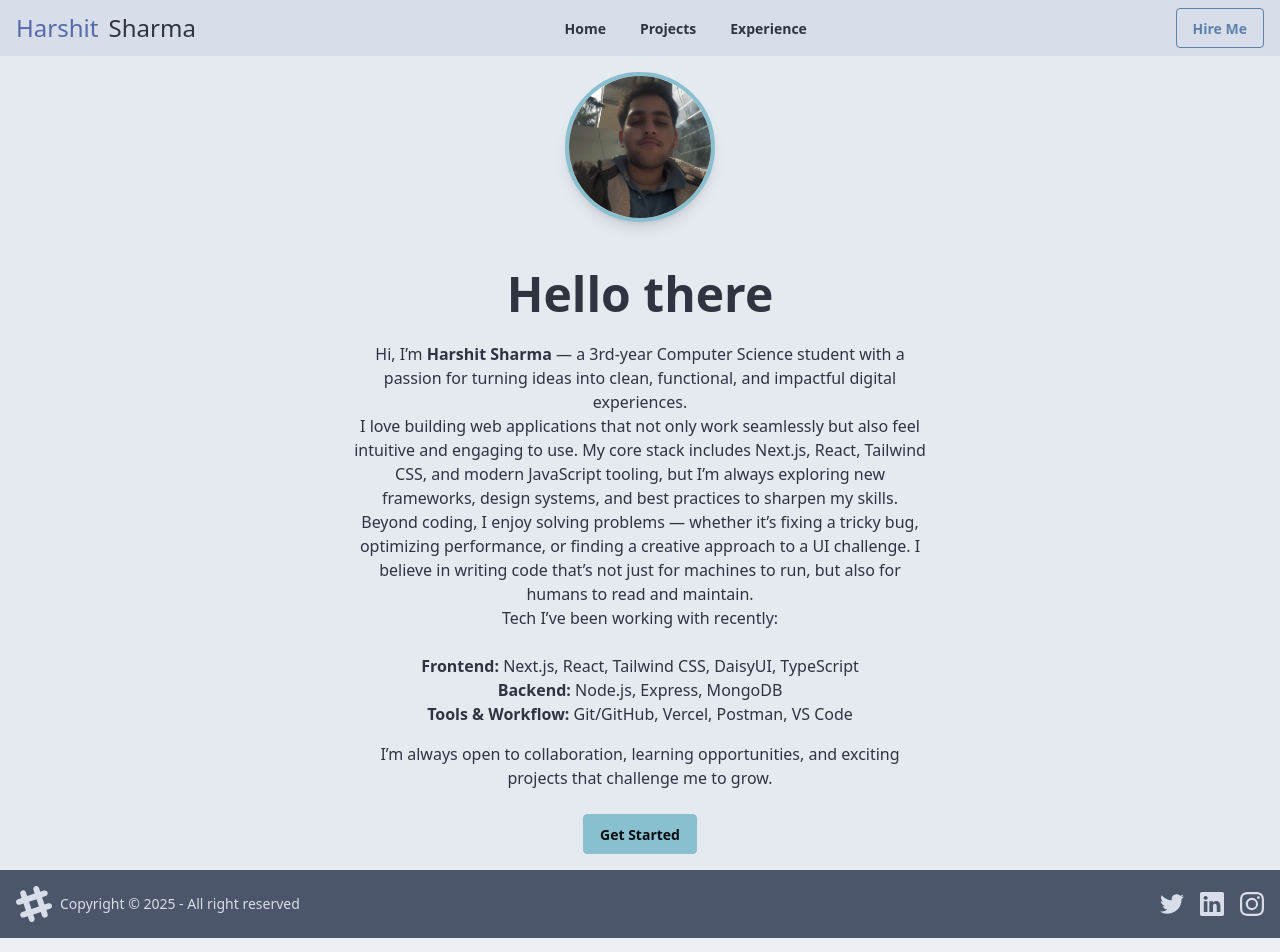
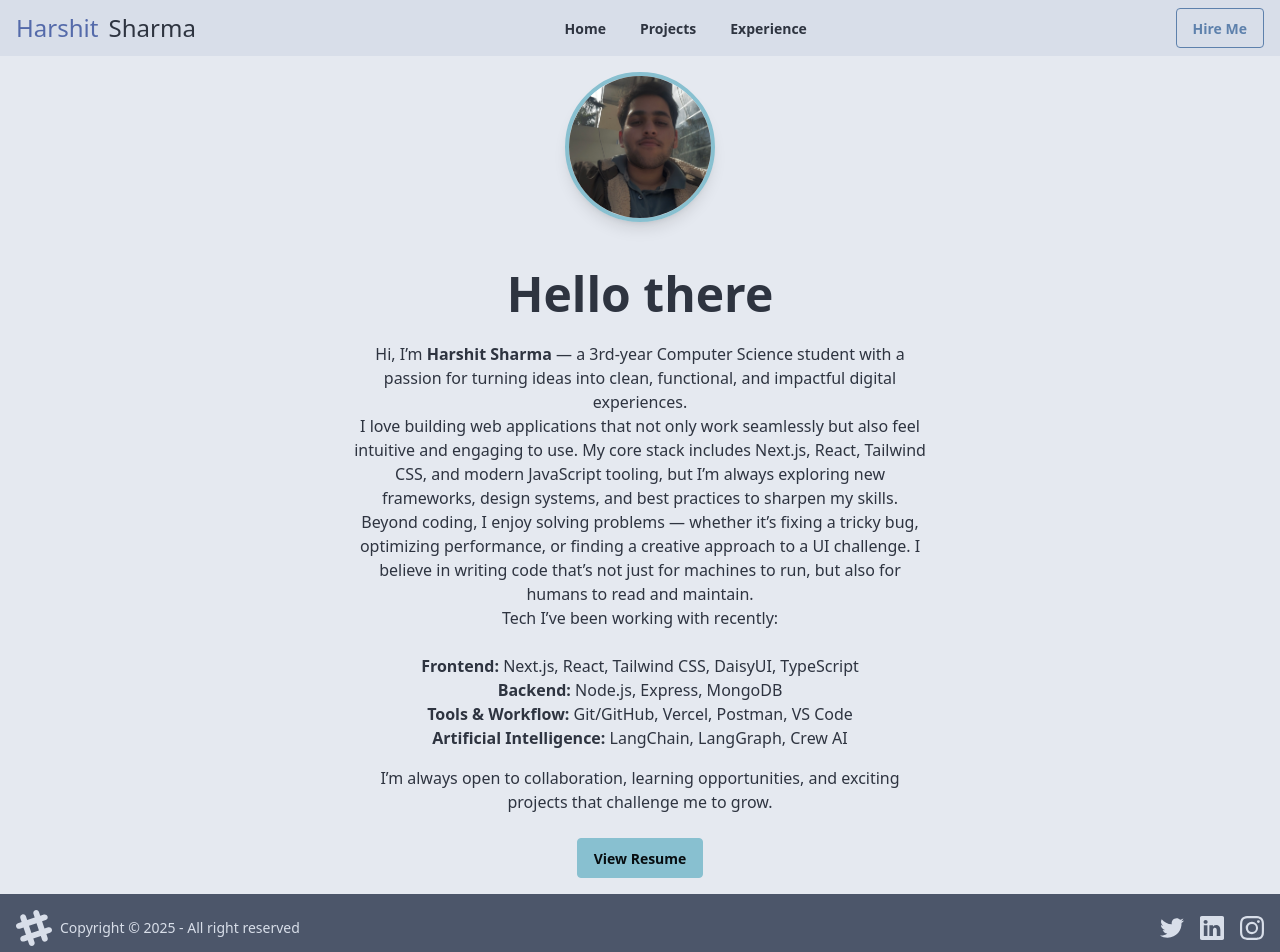
Before and after one commit to Harshit-077/portfolioweb, a Next.js app: page / in a window 1280 px wide. Shown: the top 952 px of the page. Built offline with nearby package versions, Linux system fonts and the light colour scheme.

Commit message:
View Resume addded

```diff
--- a/app/Home/about.tsx
+++ b/app/Home/about.tsx
@@ -42,12 +42,15 @@ const Home = () => {
                         <li>
                             <span className='font-bold'>Tools & Workflow: </span>Git/GitHub, Vercel, Postman, VS Code
                         </li>
+                        <li>
+                            <span className='font-bold'>Artificial Intelligence: </span>LangChain, LangGraph, Crew AI
+                        </li>
                     </ul>
                     <p className="mt-4">
                         I’m always open to collaboration, learning opportunities, and exciting
                         projects that challenge me to grow.
                     </p>
-                    <button className="btn btn-accent mt-6"><Link href='https://www.linkedin.com/in/harshitsharma77' target='_blank'>Get Started</Link></button>
+                    <button className="btn btn-accent mt-6"><Link href='/Harshit_Sharma.pdf' target='_blank'>View Resume</Link></button>
                 </div>
             </div>
         </div>
```
Also changed, not shown: 1 other file (tests, documents, lock files or other folders).
